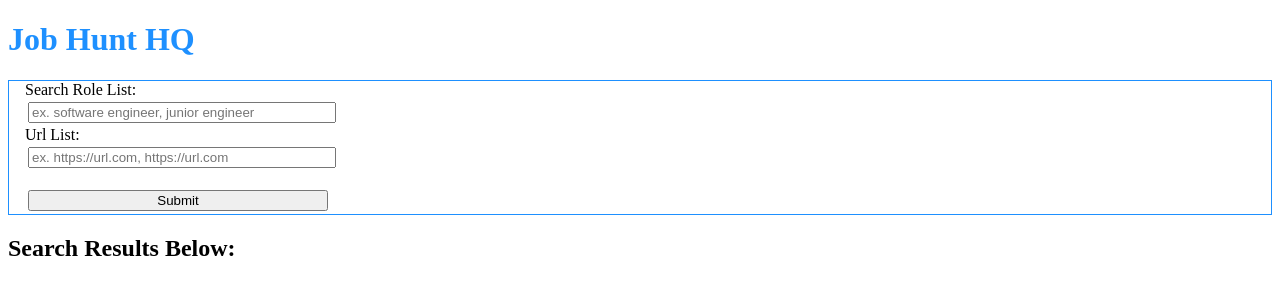
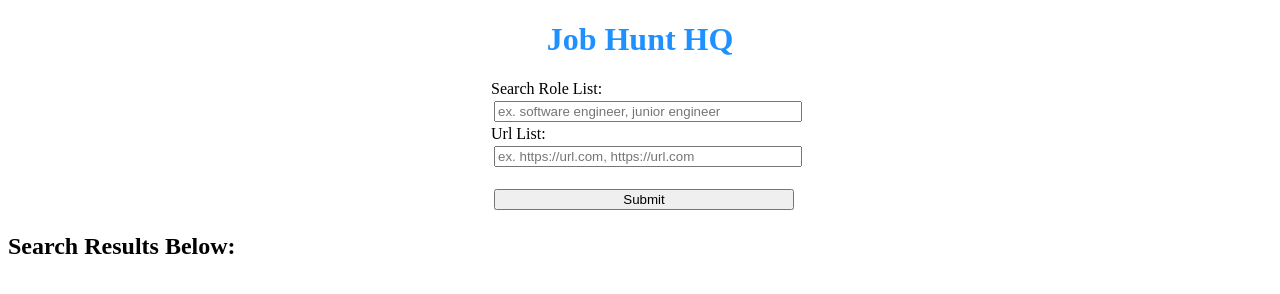
Before and after one commit to jayflan/jobHuntHQ, a website: page public/index.html in a window 1280 px wide. Drawn offline with Linux system fonts and the light colour scheme.

Commit message:
adjusted header and forms

```diff
--- a/public/style.css
+++ b/public/style.css
@@ -3,7 +3,9 @@ body {
 }
 
 h1 {
-  color: dodgerblue
+  color: dodgerblue;
+  text-align: center;
+
 }
 
 form {
@@ -14,12 +16,9 @@ form {
 }
 
 .container {
-  border-style: solid;
-  border-width: 1px;
-  border-color: dodgerblue;
   display: flex;
   flex-direction: row;
-  justify-content: flex-start;
+  justify-content: center;
 }
 
 input {
```
